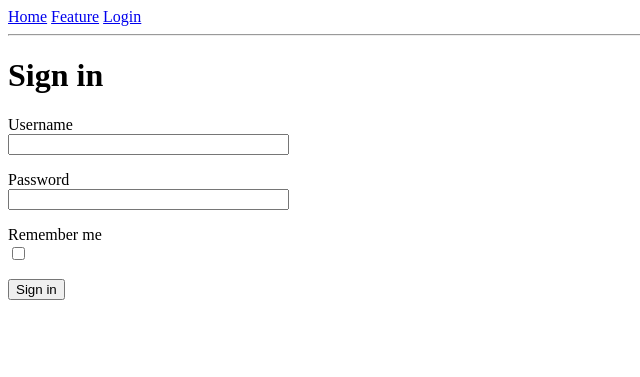
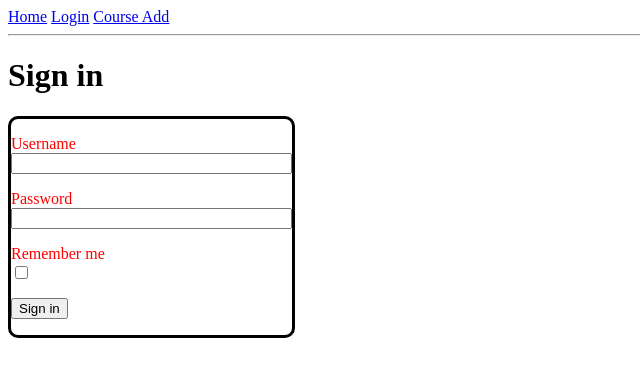
Before and after one commit to addisonschleigh/CMPE131-Project, a Flask app: page /auth/login in a window 1280 px wide. Shown: the top 377 px of the page, without its empty margins (0-640 px from the left). Run offline with Flask 3, Linux system fonts and the light colour scheme.

Commit message:
added ability to add courses

```diff
--- a/app/auth/routes.py
+++ b/app/auth/routes.py
@@ -1,6 +1,7 @@
 from . import auth_bp
 from flask import render_template, flash, redirect
-from ..forms import LoginForm
+from ..forms import LoginForm, CourseForm
+from ..main.routes import courses
 
 @auth_bp.route("/login", methods=["GET", "POST"])
 def login():
@@ -10,3 +11,13 @@
         flash("Not Implemented")
         return redirect('/')
     return render_template('auth/login.html', users=abc, form=form)
+
+@auth_bp.route("/course_add", methods=["GET", "POST"])
+def course_add():
+    form = CourseForm()
+    if form.validate_on_submit():
+        course_name = form.name.data
+        course_section = form.section.data
+        courses[course_name] = course_section
+        return redirect('/')
+    return render_template('auth/course_add.html', form=form)
--- a/app/auth/templates/auth/login.html
+++ b/app/auth/templates/auth/login.html
@@ -1,21 +1,23 @@
 {% extends "base.html" %}
 
 {% block content %}
-<h1>Sign in</h1>
+<h1 class="login">Sign in</h1>
+    <div class="login">
     <form action="" method="POST" novalidate>
         {{ form.hidden_tag() }}
-        <p>
+        <p class="login">
             {{ form.username.label }} <br>
             {{ form.username(size=32) }}
 
         </p>
 
-         <p> {{form.password.label}} <br>
+         <p class="login"> {{form.password.label}} <br>
             {{form.password(size=32)}}</p>
 
-        <p> {{form.remember_me.label}} <br>
+        <p class="login"> {{form.remember_me.label}} <br>
        {{form.remember_me()}}</p>
 
-    <p>{{form.submit()}}</p>
+    <p class="login">{{form.submit()}}</p>
     </form>
+    </div>
 {% endblock %}
--- a/app/forms.py
+++ b/app/forms.py
@@ -7,3 +7,8 @@
     password = PasswordField('Password')
     remember_me = BooleanField('Remember me')
     submit = SubmitField('Sign in')
+
+class CourseForm(FlaskForm):
+    name = StringField('Course Name', validators=[DataRequired()])
+    section = StringField('Section', validators=[DataRequired()])
+    submit = SubmitField('Create Course')
--- a/app/main/routes.py
+++ b/app/main/routes.py
@@ -1,15 +1,19 @@
 from . import main_bp
 from flask import render_template
-#from .forms import LoginForm
-#from app import myapp_obj
+from ..forms import LoginForm
+# from ...app import myapp_obj
 from flask import current_app as myapp_obj
-#from .models import User
+
+from ..models import Course
+from ..models import User
+
+courses = {}
 
 @main_bp.route('/')
 # view functions
 def hello():
-    return render_template('main/index.html')
+    return render_template('main/index.html', courses=courses)
 
-@main_bp.route('/feature')
+@main_bp.route('/course1')
 def feature():
-    return render_template('main/feature.html')
+    return render_template('main/feature.html', course="Course 1", assignments=["Assignment 1", "Assignment 2"])
--- a/app/models.py
+++ b/app/models.py
@@ -5,7 +5,7 @@
     username = db.Column(db.String(32), nullable=False)
     password = db.Column(db.String(32), nullable=False)
     email = db.Column(db.String(100), nullable=False)
-    role = db.column(db.String(32), nullable=False)
+#    role = db.column(db.String(32), nullable=False)
 
 class Course(db.Model):
     id = db.Column(db.Integer, primary_key=True)
--- a/app/static/styles.css
+++ b/app/static/styles.css
@@ -0,0 +1,7 @@
+div.login {
+    color: red;
+    border: solid black;
+    border-radius: 10px;
+    display: inline-block;
+    width: auto;
+}
--- a/app/templates/base.html
+++ b/app/templates/base.html
@@ -6,8 +6,9 @@
     <body>
         <nav>
             <a href="/">Home</a>
-            <a href="/feature">Feature</a>
+<!--            <a href="/feature">Feature</a> -->
             <a href="/auth/login">Login</a>
+            <a href="/auth/course_add">Course Add</a>
           </nav>
         <hr>
         {% with messages = get_flashed_messages() %}
```
Also changed, not shown: app/__init__.py (+7 -3 lines), app/auth/templates/auth/course_add.html (added, +20 -0 lines), app/main/templates/main/feature.html (+7 -2 lines), app/main/templates/main/index.html (+12 -4 lines), app/app.db, 1 other file.
